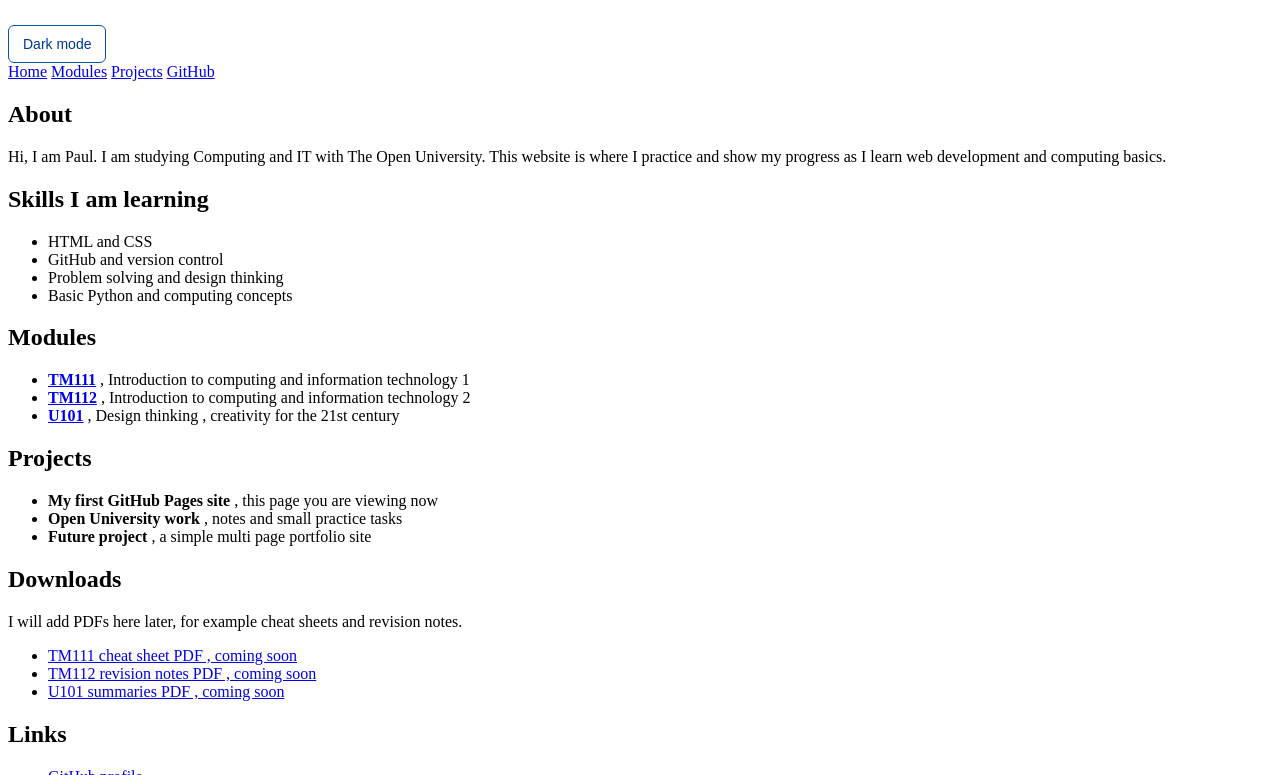
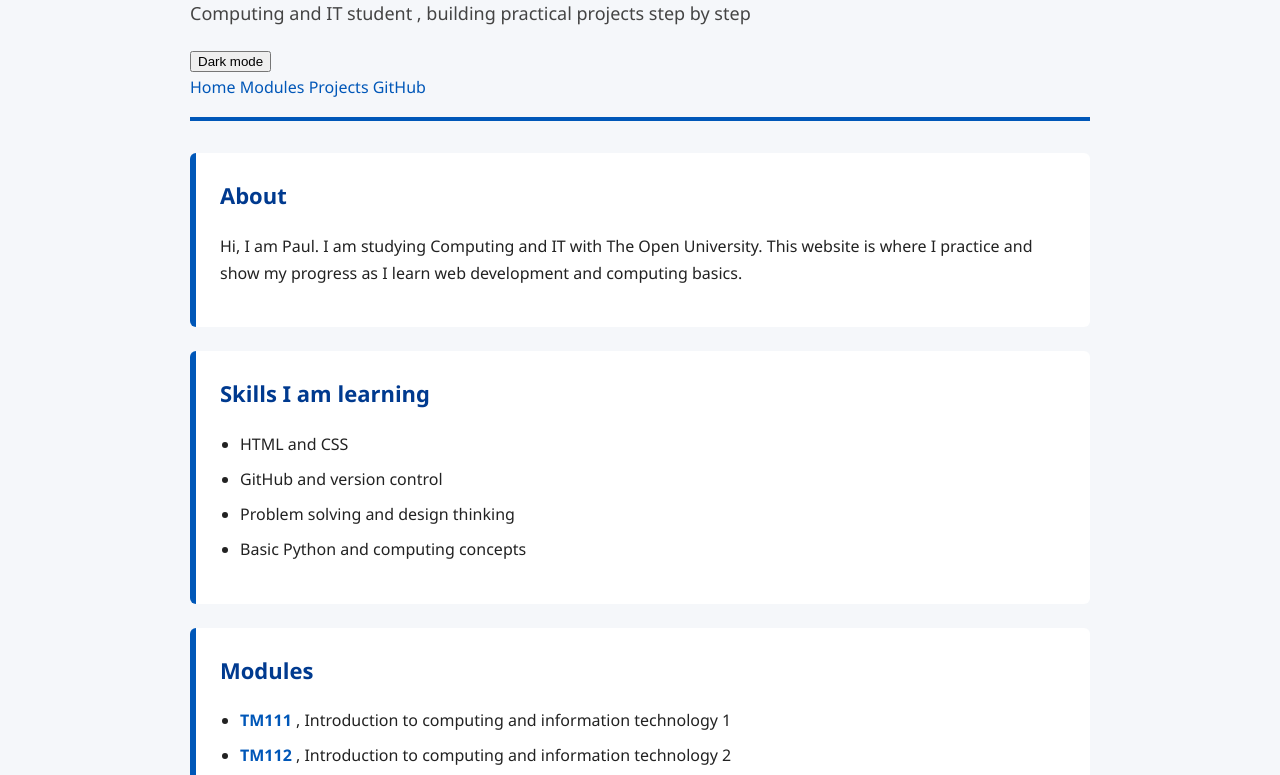
Before and after one commit to PaulCltr/my-first-website, a plain HTML site: page index.html in a window 1280 px wide. Shown: the part 103-878 px from the top of the page. Drawn offline with Linux system fonts and the light colour scheme.

Commit message:
Update style.css

```diff
--- a/style.css
+++ b/style.css
@@ -1,51 +1,66 @@
-/* Dark mode */
-body.dark {
-  background-color: #0f172a;
-  color: #e5e7eb;
+body {
+  font-family: "Segoe UI", Arial, sans-serif;
+  background-color: #f5f7fa;
+  color: #222;
+  max-width: 900px;
+  margin: 0 auto;
+  padding: 32px 20px;
+  line-height: 1.7;
 }
 
-body.dark header {
-  border-bottom: 4px solid #60a5fa;
+header {
+  border-bottom: 4px solid #0057b8;
+  padding-bottom: 16px;
+  margin-bottom: 32px;
 }
 
-body.dark h1,
-body.dark h2 {
-  color: #93c5fd;
+h1 {
+  font-size: 36px;
+  margin: 0;
+  color: #003a8f;
 }
 
-body.dark .tagline {
-  color: #cbd5e1;
+.tagline {
+  margin-top: 8px;
+  font-size: 18px;
+  color: #444;
 }
 
-body.dark section {
-  background-color: #111827;
-  border-left: 6px solid #60a5fa;
+section {
+  background-color: #ffffff;
+  padding: 24px;
+  margin-bottom: 24px;
+  border-radius: 6px;
+  border-left: 6px solid #0057b8;
 }
 
-body.dark a {
-  color: #93c5fd;
+h2 {
+  margin-top: 0;
+  font-size: 22px;
+  color: #003a8f;
 }
 
-body.dark footer {
-  border-top: 1px solid #334155;
-  color: #cbd5e1;
+ul {
+  padding-left: 20px;
 }
 
-/* Toggle button */
-.toggle {
-  display: inline-block;
-  margin-top: 14px;
-  padding: 10px 14px;
-  border-radius: 6px;
-  border: 1px solid #0057b8;
-  background: #ffffff;
-  color: #003a8f;
-  cursor: pointer;
-  font-size: 14px;
+li {
+  margin-bottom: 8px;
 }
 
-body.dark .toggle {
-  border: 1px solid #60a5fa;
-  background: #111827;
-  color: #e5e7eb;
+a {
+  color: #0057b8;
+  text-decoration: none;
 }
+
+a:hover {
+  text-decoration: underline;
+}
+
+footer {
+  margin-top: 40px;
+  padding-top: 16px;
+  border-top: 1px solid #ccc;
+  font-size: 14px;
+  color: #555;
+}
```
